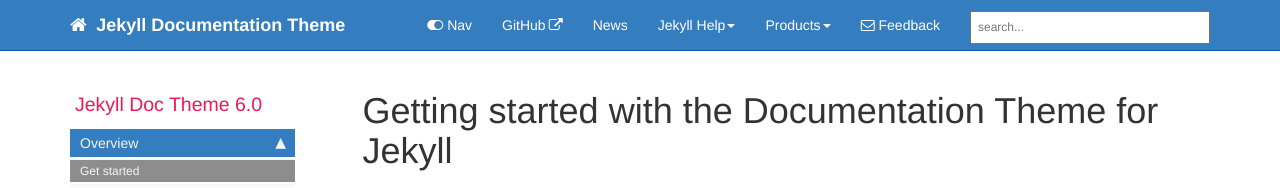
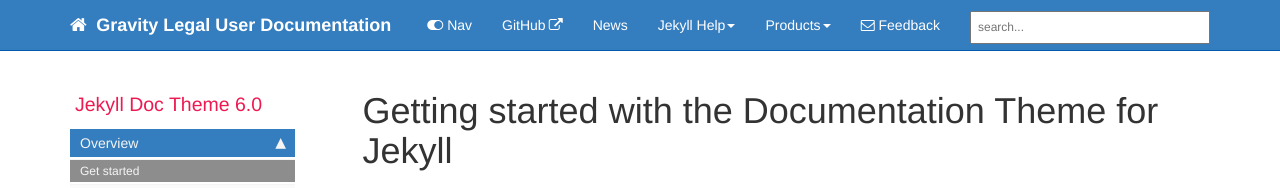
Before and after one commit to project-david/gravity-legal-docs, a Jekyll site: the page built from index.md, in a window 1280 px wide and 900 px high. Shown: the top 188 px of the window. Built offline with Jekyll 4.4.1, drawn with Linux system fonts in a browser that asks for light colours; comment, search, counter and statistics services are not loaded.

Commit message:
Update _config.yml
updated site title as a test

```diff
--- a/_config.yml
+++ b/_config.yml
@@ -3,10 +3,10 @@ repository: tomjoht/documentation-theme-jekyll
 output: web
 # this property is useful for conditional filtering of content that is separate from the PDF.
 
-topnav_title: Jekyll Documentation Theme
+topnav_title: Gravity Legal User Documentation
 # this appears on the top navigation bar next to the home button
 
-site_title: Jekyll theme for documentation
+site_title: Gravity Legal User Documentation
 # this appears in the html browser tab for the site title (seen mostly by search engines, not users)
 
 company_name: Your company
```
